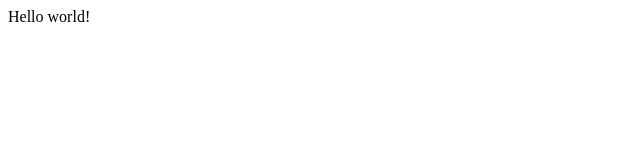
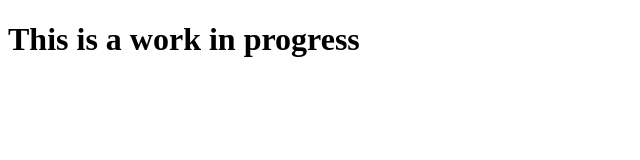
Before and after one commit to spitonya4/spitonya4.github.io, a plain HTML site: page index.html in a window 1280 px wide. Shown: the whole page, without its empty margins (0-640 px from the left). Drawn offline with Linux system fonts and the light colour scheme.

Commit message:
Update index.html

```diff
--- a/index.html
+++ b/index.html
@@ -1 +1,9 @@
-<p> Hello world!<p>
+<!DOCTYPE html>
+<html>
+  <head>
+    <title> Sam Pitonyak Website</title>
+  </head>
+  <body>
+    <h1>This is a work in progress</h1>
+  </body>
+</html>
```
